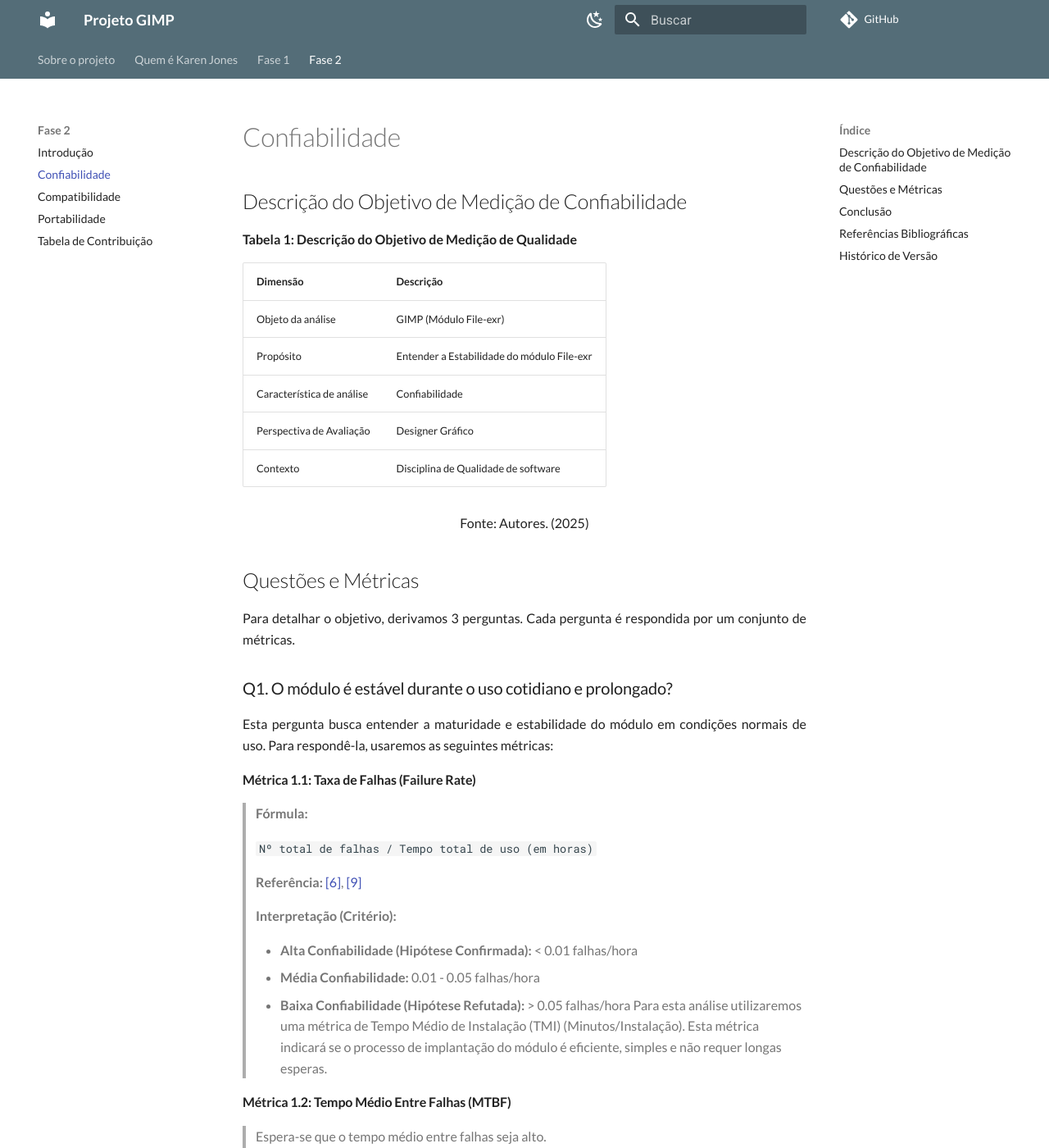
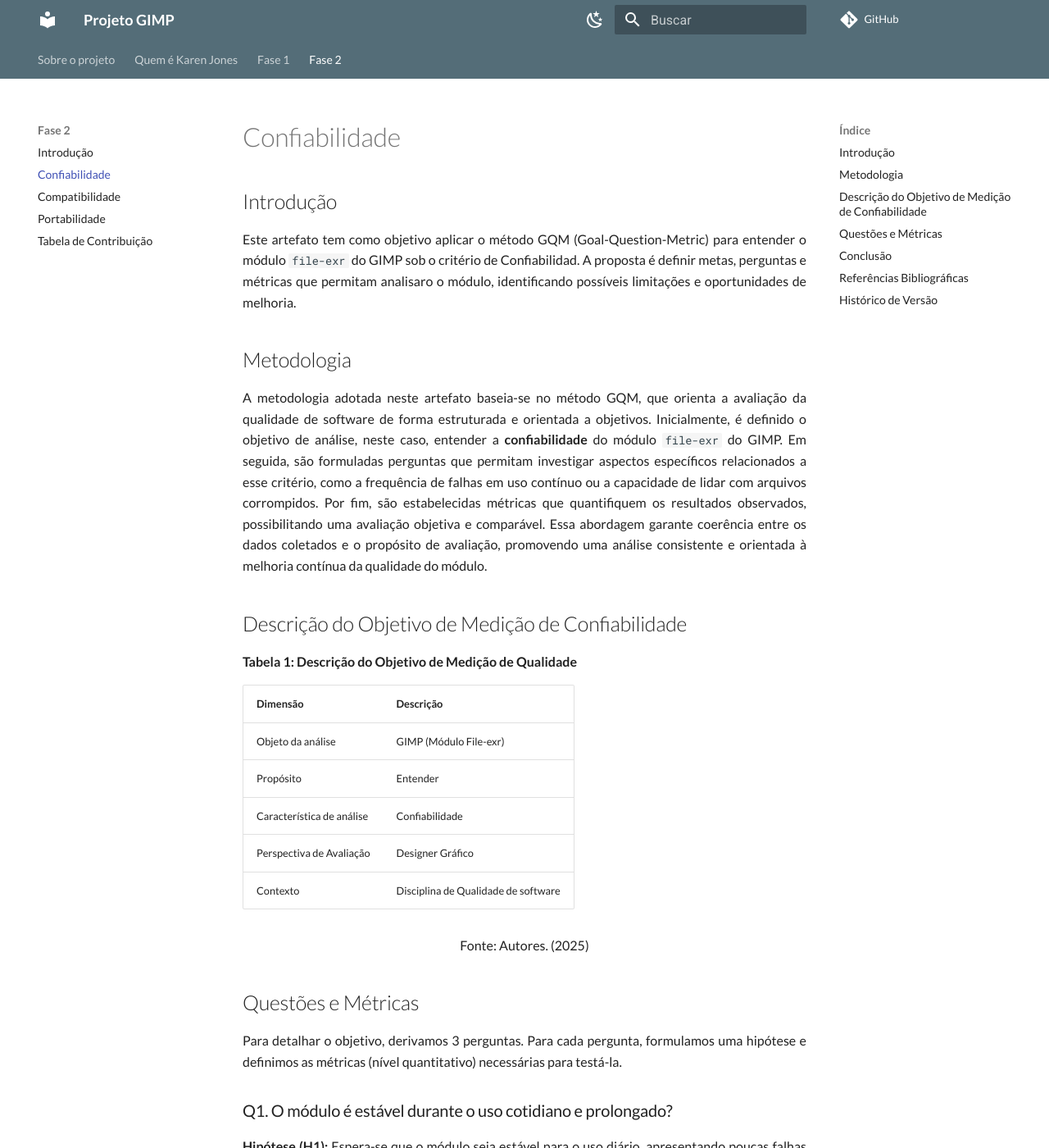
Before and after one commit to FCTE-Qualidade-de-Software-1/2025-2_T02_Karen_Jones, an MkDocs documentation site: the page built from docs/fase2/1-confiabilidade.md, in a window 1280 px wide and 1400 px high. Shown: the whole window at 82% size. Built offline with MkDocs 1.6.1 and Material for MkDocs 9.7.7, drawn with Linux system fonts in a browser that asks for light colours; comment, search, counter and statistics services are not loaded; some of the changed text lies outside the part shown.

Commit message:
docs: adicao de hipoteses e correções no documento de confiabilidade

```diff
--- a/docs/fase2/1-confiabilidade.md
+++ b/docs/fase2/1-confiabilidade.md
@@ -1,4 +1,12 @@
 # Confiabilidade
+
+## Introdução
+
+Este artefato tem como objetivo aplicar o método GQM (Goal-Question-Metric) para entender o módulo `file-exr` do GIMP sob o critério de Confiabilidad. A proposta é definir metas, perguntas e métricas que permitam analisaro o módulo, identificando possíveis limitações e oportunidades de melhoria.
+
+## Metodologia
+
+A metodologia adotada neste artefato baseia-se no método GQM, que orienta a avaliação da qualidade de software de forma estruturada e orientada a objetivos. Inicialmente, é definido o objetivo de análise, neste caso, entender a **confiabilidade** do módulo `file-exr` do GIMP. Em seguida, são formuladas perguntas que permitam investigar aspectos específicos relacionados a esse critério, como a frequência de falhas em uso contínuo ou a capacidade de lidar com arquivos corrompidos. Por fim, são estabelecidas métricas que quantifiquem os resultados observados, possibilitando uma avaliação objetiva e comparável. Essa abordagem garante coerência entre os dados coletados e o propósito de avaliação, promovendo uma análise consistente e orientada à melhoria contínua da qualidade do módulo.
 
 ## Descrição do Objetivo de Medição de Confiabilidade
 
@@ -7,7 +15,7 @@
 |        Dimensão           |                   Descrição                     |
 | ------------------------- | ----------------------------------------------- |
 | Objeto da análise         | GIMP (Módulo File-exr)                          |
-| Propósito                 | Entender a Estabilidade do módulo File-exr      |
+| Propósito                 | Entender                                        |
 | Característica de análise | Confiabilidade                                  |
 | Perspectiva de Avaliação  | Designer Gráfico                                |
 | Contexto                  | Disciplina de Qualidade de software             |
@@ -17,11 +25,13 @@
 
 ## Questões e Métricas
 
-Para detalhar o objetivo, derivamos 3 perguntas. Cada pergunta é respondida por um conjunto de métricas.
+Para detalhar o objetivo, derivamos 3 perguntas. Para cada pergunta, formulamos uma hipótese e definimos as métricas (nível quantitativo) necessárias para testá-la.
 
 ### Q1. O módulo é estável durante o uso cotidiano e prolongado?
 
-Esta pergunta busca entender a maturidade e estabilidade do módulo em condições normais de uso. Para respondê-la, usaremos as seguintes métricas:
+**Hipótese (H1):** Espera-se que o módulo seja estável para o uso diário, apresentando poucas falhas (baixa Taxa de Falhas) e operando por longos períodos sem travar (alto MTBF).
+
+Esta hipótese será testada usando as seguintes métricas:
 
 #### Métrica 1.1: Taxa de Falhas (Failure Rate)
 
@@ -33,16 +43,12 @@
 >
 > **Interpretação (Critério):**
 >
-> - **Alta Confiabilidade (Hipótese Confirmada):** < 0.01 falhas/hora
+> - **Alta Confiabilidade (H1 Confirmada):** < 0.01 falhas/hora
 > - **Média Confiabilidade:** 0.01 - 0.05 falhas/hora
-> - **Baixa Confiabilidade (Hipótese Refutada):** > 0.05 falhas/hora
-> Para esta análise utilizaremos uma métrica de Tempo Médio de Instalação (TMI) (Minutos/Instalação).
-Esta métrica indicará se o processo de implantação do módulo é eficiente, simples e não requer longas esperas.
+> - **Baixa Confiabilidade (H1 Refutada):** > 0.05 falhas/hora
 
 #### Métrica 1.2: Tempo Médio Entre Falhas (MTBF)
 
-> Espera-se que o tempo médio entre falhas seja alto.
->
 > **Fórmula:**
 >
 > `Tempo total de uso (em horas) / Nº total de falhas`
@@ -51,15 +57,17 @@
 >
 > **Interpretação (Critério):**
 >
-> - **Alta Confiabilidade (Hipótese Confirmada):** > 100 horas
+> - **Alta Confiabilidade (H1 Confirmada):** > 100 horas
 > - **Média Confiabilidade:** 50 - 100 horas
-> - **Baixa Confiabilidade (Hipótese Refutada):** < 50 horas
+> - **Baixa Confiabilidade (H1 Refutada):** < 50 horas
 
 ---
 
 ### Q2. O módulo lida bem com condições de uso adversas ou inesperadas?
 
-Esta pergunta avalia a robustez do módulo ao ser submetido a estresse (carga) ou a entradas inválidas (tolerância a falhas).
+**Hipótese (H2):** Espera-se que o módulo seja robusto, mantendo-se operacional ao lidar com arquivos grandes e tratando arquivos corrompidos de forma controlada.
+
+Esta hipótese será testada usando as seguintes métricas:
 
 #### Métrica 2.1: Taxa de Sucesso sob Carga
 
@@ -87,15 +93,17 @@
 >
 > **Interpretação (Critério):**
 >
-> - **Alta Tolerância (Hipótese Confirmada):** > 95%
+> - **Alta Tolerância (H2 Confirmada):** > 95%
 > - **Média Tolerância:** 80% - 95%
-> - **Baixa Tolerância (Hipótese Refutada):** < 80%
+> - **Baixa Tolerância (H2 Refutada):** < 80%
 
 ---
 
 ### Q3. Quão fácil é se recuperar de um erro ou falha?
 
-Esta pergunta avalia a capacidade de recuperação (Recoverability) do sistema, tanto automaticamente quanto do ponto de vista do usuário (diagnóstico e reparo).
+**Hipótese (H3):** Espera-se que o módulo forneça bons mecanismos de recuperação, permitindo que o usuário restaure seu trabalho facilmente e que as falhas sejam fáceis de diagnosticar.
+
+Esta hipótese será testada usando as seguintes métricas:
 
 #### Métrica 3.1: Taxa de Recuperação Automática
 
@@ -135,17 +143,20 @@
 >
 > **Interpretação (Critério):**
 >
-> - **Alta Analisabilidade (Hipótese Confirmada):** > 80%
+> - **Alta Analisabilidade (H3 Confirmada):** > 80%
 > - **Média Analisabilidade:** 50% - 80%
-> - **Baixa Analisabilidade (Hipótese Refutada):** < 50%
-
+> - **Baixa Analisabilidade (H3 Refutada):** < 50%
 ---
 
 ## Conclusão
 
-Este Plano de Medição fornece um *framework* estruturado para a avaliação da confiabilidade do módulo `file-exr`.
+O uso do método GQM foi fundamental para esta análise, pois permitiu transformar o conceito abstrato de "confiabilidade" em um plano de avaliação concreto para o módulo file-exr. Ao focar em subcaracterísticas como Maturidade, Tolerância a Falhas, Disponibilidade e Recuperabilidade, conseguimos ir além do "achismo".
 
-> *OBS: Modelos de Linguagem de Grande Escala foram utilizados para realizar-se o brainstorm entre possíveis perguntas e possíveis métricas.*
+As métricas definidas nos deram um roteiro claro para quantificar o comportamento do módulo em cenários reais: o que acontece no uso diário, como ele reage a um arquivo corrompido e, o mais importante, se o usuário consegue recuperar seu trabalho após um travamento.
+
+Esta análise servirá de base para a próxima fase. Com os dados coletados, poderemos identificar os pontos fortes e as oportunidades de melhoria..
+
+> *OBS: Modelos de Linguagem de Grande Escala foram utilizados para realizar-se o brainstorm entre possíveis perguntas e possíveis métricas. Também foi utilizado para auxiliar na escrita em Markdown.*
 
 ## Referências Bibliográficas
 
@@ -179,6 +190,7 @@
 | 1.3 | 13/10/2025 | Conserta tabela. | [Breno Alexandre](https://github.com/brenoalexandre0) | [Vinicius Castelo](https://github.com/Vini47)|
 | 1.4 | 19/10/2025 | Modificações sujeridas em aula foram aplicadas | [Vinicius Castelo](https://github.com/Vini47) | [Arthur Evangelista](https://www.github.com/arthurevg) |
 | 1.5 | 21/10/2025 | Aplicação de modificações sugeridas em sala de aula durante o PC2| [Arthur Evangelista](https://www.github.com/arthurevg) | [Vinicius Castelo](https://github.com/Vini47) |
+| 1.5 | 21/10/2025 | Correções/Adições na Introdução, Metodologia e Conclusão | [Arthur Evangelista](https://www.github.com/arthurevg) |[Pedro Everton](https://github.com/pedroeverton217) |
 
 <!--
 ## Questões e Métricas
```
Also changed, not shown: other parts of docs/fase2/1-confiabilidade.md (+6 -8 lines).
